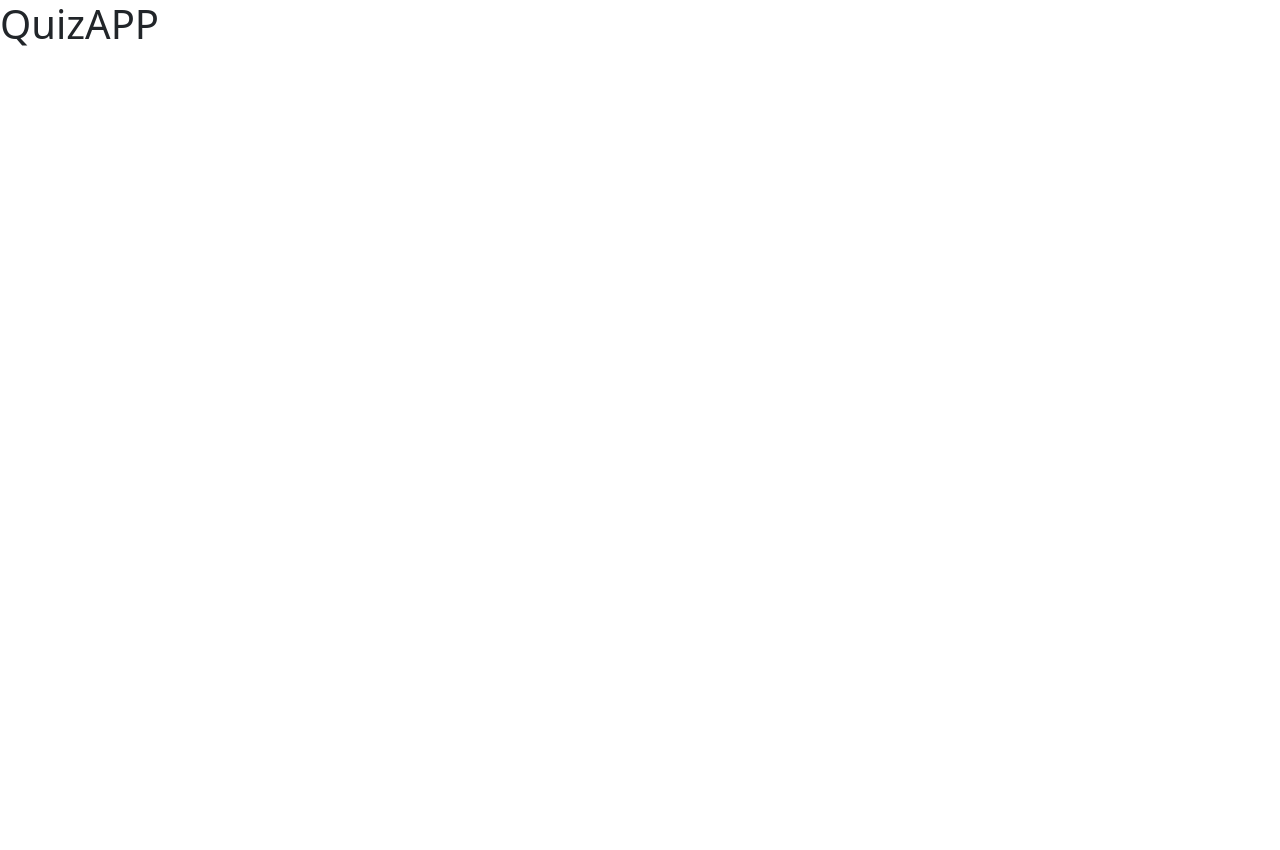
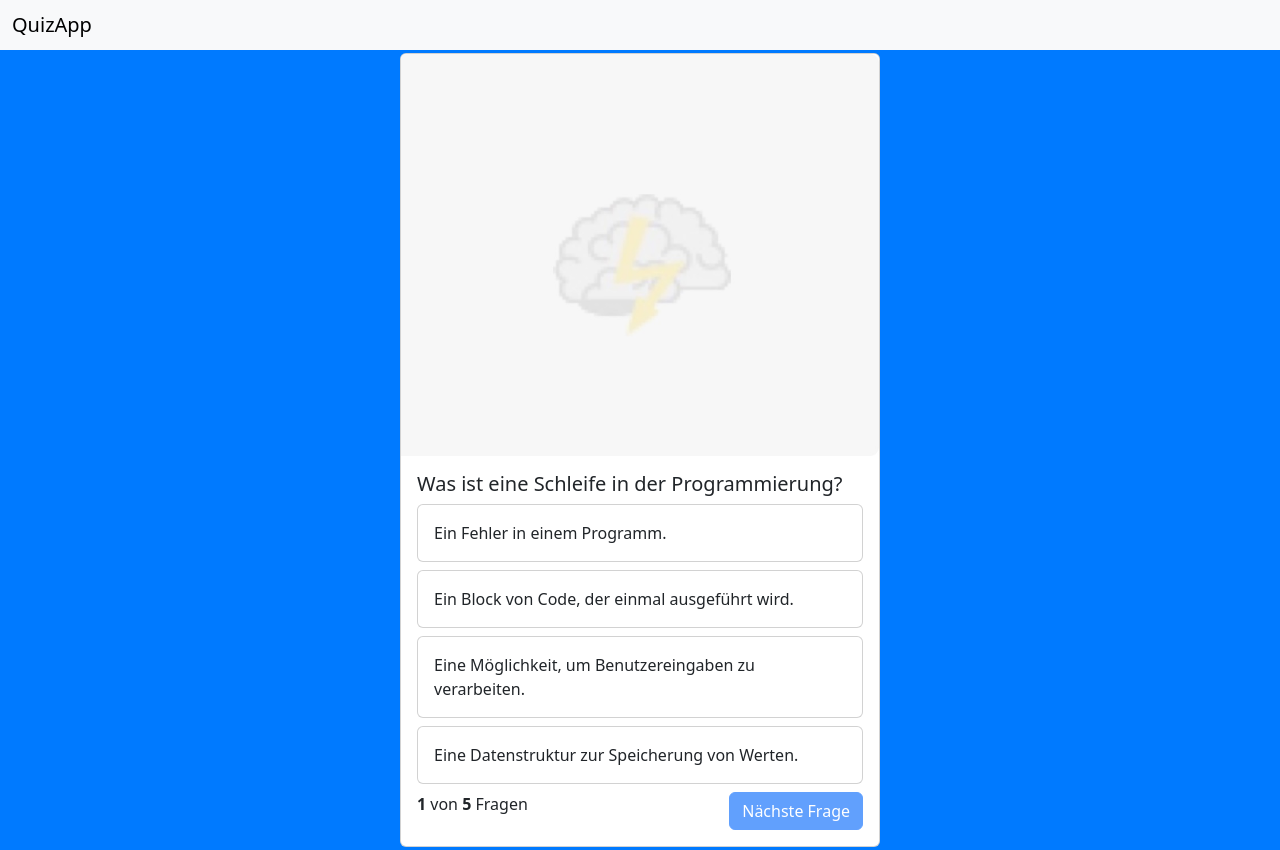
Before and after one commit to Sahin3892/QuizApp, a plain HTML site: page index.html in a window 1280 px wide. Before the commit the page ends 800 px from the top, so only its background shows below. Drawn offline with nearby package versions, Linux system fonts and the light colour scheme.

Commit message:
QuizzApp with Working Buttons

```diff
--- a/index.html
+++ b/index.html
@@ -3,7 +3,7 @@
   <head>
     <meta charset="UTF-8" />
     <meta name="viewport" content="width=device-width, initial-scale=1.0" />
-    <title>QuizAPP</title>
+    <title>QuizApp</title>
     <link rel="stylesheet" href="src/style.css" />
     <script src="src/script.js"></script>
     <link
@@ -18,7 +18,41 @@
       crossorigin="anonymous"
     ></script>
   </head>
-  <body>
-    <h1>QuizAPP</h1>
+  <body onload="init()">
+    <nav class="navbar bg-body-tertiary">
+      <div class="container-fluid">
+        <span class="navbar-brand mb-0 h1">QuizApp</span>
+      </div>
+    </nav>
+
+    <div class="container-card">
+      <div class="card" style="width: 30rem">
+        <img src="src/img/brainbg.jpg" class="card-img-top" alt="..." />
+        <div class="card-body">
+          <h5 class="card-title" id="questiontext">Frage</h5>
+
+          <div class="card quiz-answer-card mb-2" onclick="answer('answer_1')">
+            <div class="card-body" id="answer_1">Antwort</div>
+          </div>
+
+          <div class="card quiz-answer-card mb-2 quiz-answer-card" onclick="answer('answer_2')">
+            <div class="card-body" id="answer_2">Antwort</div>
+          </div>
+
+          <div class="card quiz-answer-card mb-2 quiz-answer-card" onclick="answer('answer_3')">
+            <div class="card-body" id="answer_3">Antwort</div>
+          </div>
+
+          <div class="card quiz-answer-card mb-2 quiz-answer-card" onclick="answer('answer_4')">
+            <div class="card-body" id="answer_4">Antwort</div>
+          </div>
+
+          <div class="question-footer">
+            <span><b>1 </b>von <b id="question-length"></b> Fragen </span>
+            <button id="next-button" class="btn btn-primary" disabled  onclick="nextQuestion()">Nächste Frage</button>
+          </div>
+        </div>
+      </div>
+    </div>
   </body>
 </html>
--- a/src/script.js
+++ b/src/script.js
@@ -0,0 +1,102 @@
+let questions = [
+  {
+    question: "Was ist eine Schleife in der Programmierung?",
+    answer_1: "Ein Fehler in einem Programm.",
+    answer_2: "Ein Block von Code, der einmal ausgeführt wird.",
+    answer_3: "Eine Möglichkeit, um Benutzereingaben zu verarbeiten.",
+    answer_4: "Eine Datenstruktur zur Speicherung von Werten.",
+    right_answer: 2,
+  },
+  {
+    question: "Was ist der Zweck einer Funktion in der Programmierung?",
+    answer_1: "Funktionen dienen dazu, Fehler im Code zu finden.",
+    answer_2: "Funktionen sind Variablen, die Werte speichern.",
+    answer_3: "Funktionen ermöglichen die Wiederverwendung von Code.",
+    answer_4: "Funktionen steuern die Ausgabe von Daten auf dem Bildschirm.",
+    right_answer: 3,
+  },
+  {
+    question: "Was bedeutet der Begriff 'Syntaxfehler' in der Programmierung?",
+    answer_1:
+      "Ein Fehler, der durch falsche Anweisungen im Code verursacht wird.",
+    answer_2: "Ein Fehler, der auftritt, wenn der Compiler abstürzt.",
+    answer_3: "Ein Fehler, der den Programmfluss beeinflusst.",
+    answer_4:
+      "Ein Fehler, der durch unzureichende Speicherplatzreservierung verursacht wird.",
+    right_answer: 1,
+  },
+  {
+    question:
+      "Welche der folgenden Programmiersprachen wird häufig für Webentwicklung verwendet?",
+    answer_1: "Java",
+    answer_2: "C++",
+    answer_3: "Python",
+    answer_4: "HTML",
+    right_answer: 4,
+  },
+  {
+    question: "Was ist ein Array in der Programmierung?",
+    answer_1: "Eine Funktion zum Speichern von Daten in einer Datei.",
+    answer_2: "Eine Methode zum Drucken von Text auf dem Bildschirm.",
+    answer_3: "Eine Sammlung von Elementen, die denselben Datentyp haben.",
+    answer_4:
+      "Eine Möglichkeit, auf Datenbanken zuzugreifen und sie zu manipulieren.",
+    right_answer: 3,
+  },
+];
+
+let currentQuestion = 0;
+
+function init() {
+  document.getElementById("question-length").innerHTML = questions.length;
+  showQuestion();
+}
+
+function showQuestion() {
+  let question = questions[currentQuestion];
+
+  document.getElementById("questiontext").innerHTML = question["question"];
+  document.getElementById("answer_1").innerHTML = question["answer_1"];
+  document.getElementById("answer_2").innerHTML = question["answer_2"];
+  document.getElementById("answer_3").innerHTML = question["answer_3"];
+  document.getElementById("answer_4").innerHTML = question["answer_4"];
+}
+
+function answer(selection) {
+  let question = questions[currentQuestion];
+  // slice(-1) takes the last char of right_answer
+  let selectedQuestionNumber = selection.slice(-1);
+  let idOfRightAnswer = `answer_${question["right_answer"]}`;
+  // in this if else we can check if the selected answer is the same with the right answer
+  if (selectedQuestionNumber == question["right_answer"]) {
+    console.log("Richtige Antwort!");
+    document.getElementById(selection).parentNode.classList.add("bg-success");
+  } else {
+    document.getElementById(selection).parentNode.classList.add("bg-danger");
+    document
+      .getElementById(idOfRightAnswer)
+      .parentNode.classList.add("bg-success");
+  }
+  document.getElementById("next-button").disabled = false;
+}
+
+function nextQuestion() {
+  // currentQuestion++ increases the question by one
+  currentQuestion++;
+  document.getElementById("next-button").disabled = true;
+  resetAnswer();
+  // Loads the new question with the function
+  showQuestion();
+}
+
+// Reset the Color of the Answers
+function resetAnswer() {
+  document.getElementById("answer_1").parentNode.classList.remove("bg-danger");
+  document.getElementById("answer_1").parentNode.classList.remove("bg-success");
+  document.getElementById("answer_2").parentNode.classList.remove("bg-danger");
+  document.getElementById("answer_2").parentNode.classList.remove("bg-success");
+  document.getElementById("answer_3").parentNode.classList.remove("bg-danger");
+  document.getElementById("answer_3").parentNode.classList.remove("bg-success");
+  document.getElementById("answer_4").parentNode.classList.remove("bg-danger");
+  document.getElementById("answer_4").parentNode.classList.remove("bg-success");
+}
--- a/src/style.css
+++ b/src/style.css
@@ -0,0 +1,25 @@
+body {
+    margin: 0;
+}
+
+.container-card {
+    min-height: 100vh;
+    background-color: #007AFF !important;
+    display: flex;
+    justify-content: center;
+    align-items: center;
+}
+
+.question-footer {
+    display: flex;
+    justify-content: space-between;
+}
+
+.quiz-answer-card:hover {
+    cursor: pointer;
+    background-color: rgba(0, 0, 0, 0.05);
+}
+
+.bg-success, .bg-danger {
+    color: white !important;
+}
```
Also changed, not shown: src/img/Option 1 Copy 12.jpg (added), src/img/Option 1 Copy 15.jpg (added), src/img/Option 1 Copy 16.jpg (added), src/img/Option 1 Copy 17.jpg (added), src/img/brain result.png (added), src/img/brainbg.jpg (added), src/img/logo.png (added), src/img/tropy.png (added).
